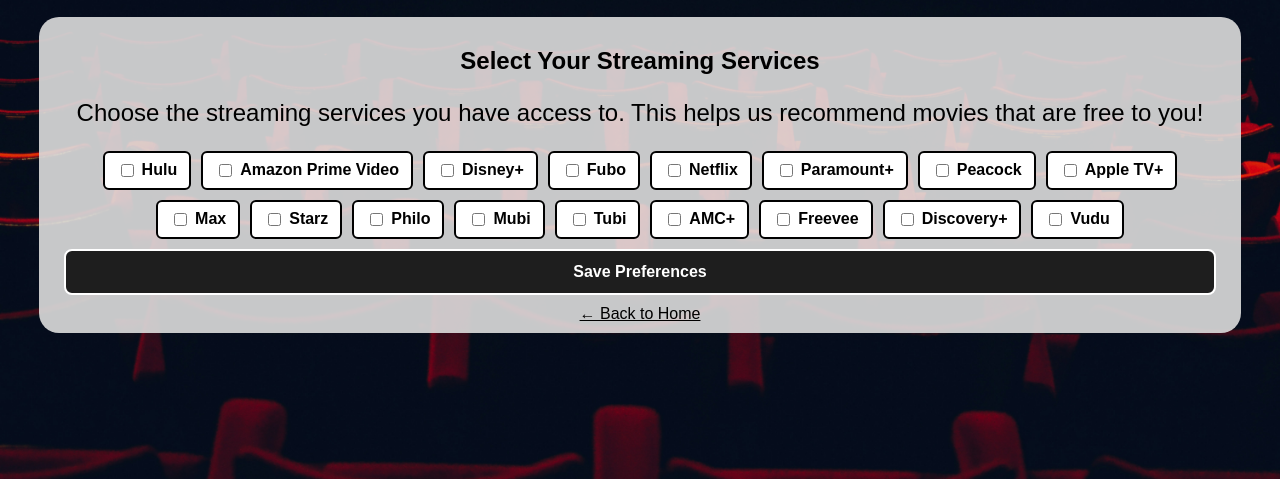
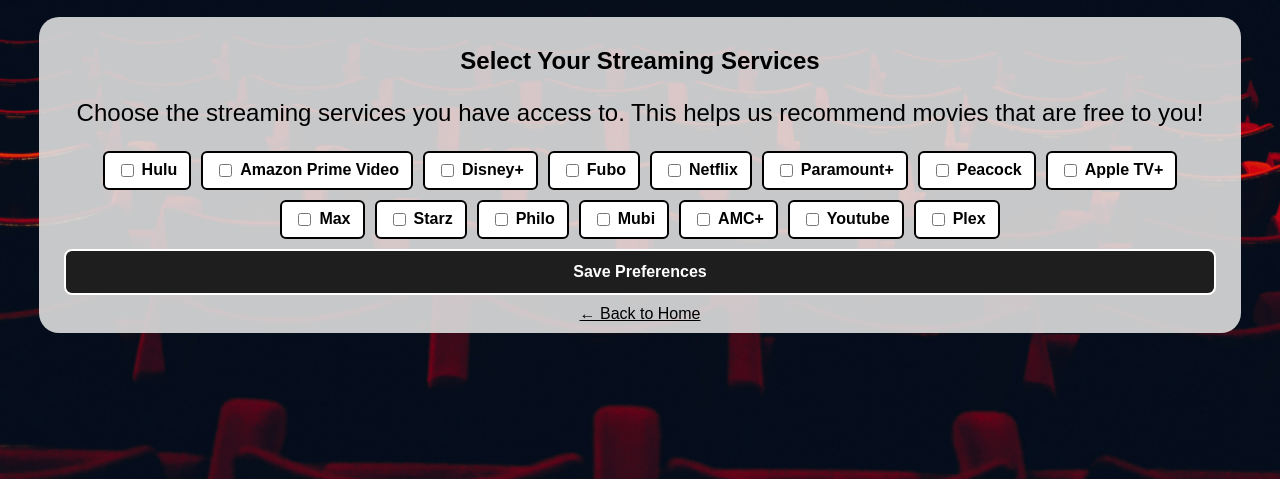
Before and after one commit to ulrichsene/UltimateMovieRecommendation, a Flask app: page /initializeUser in a window 1280 px wide. Shown: the part 225-704 px from the top of the page. Run offline with Flask 3, Linux system fonts and the light colour scheme; parts of the project's set-up code (start-up, migrations or seed data) failed here and were passed over; some libraries are stand-ins or nearby versions.

Commit message:
fixing services selection

```diff
--- a/templates/initializeUser.html
+++ b/templates/initializeUser.html
@@ -27,11 +27,9 @@
                     <label><input type="checkbox" name="services" value="starz"> Starz</label>
                     <label><input type="checkbox" name="services" value="philo"> Philo</label>
                     <label><input type="checkbox" name="services" value="mubi"> Mubi</label>
-                    <label><input type="checkbox" name="services" value="tubi"> Tubi</label>
                     <label><input type="checkbox" name="services" value="amc+"> AMC+</label>
-                    <label><input type="checkbox" name="services" value="freevee"> Freevee</label>
-                    <label><input type="checkbox" name="services" value="discovery+"> Discovery+</label>
-                    <label><input type="checkbox" name="services" value="vudu"> Vudu</label>
+                    <label><input type="checkbox" name="services" value="amc+"> Youtube</label>
+                    <label><input type="checkbox" name="services" value="amc+"> Plex</label>
                 </div>
 
                 <button type="submit">Save Preferences</button>
```
